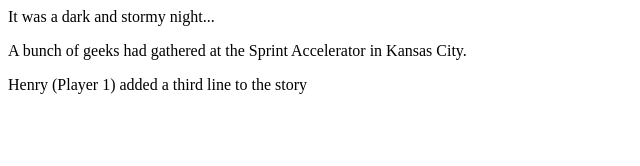
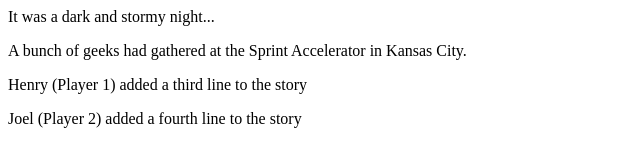
Before and after one commit to henryrylko/fireside-story, a plain HTML site: page index.html in a window 1280 px wide. Shown: the whole page, without its empty margins (0-640 px from the left). Drawn offline with Linux system fonts and the light colour scheme.

Commit message:
Joel (Player 2) added a fourth line to the story

```diff
--- a/index.html
+++ b/index.html
@@ -3,5 +3,6 @@
       <p>It was a dark and stormy night...</p>
       <p>A bunch of geeks had gathered at the Sprint Accelerator in Kansas City.</p>
       <p>Henry (Player 1) added a third line to the story</p>
+      <p>Joel (Player 2) added a fourth line to the story</p>
    </body>
 </html>
```
